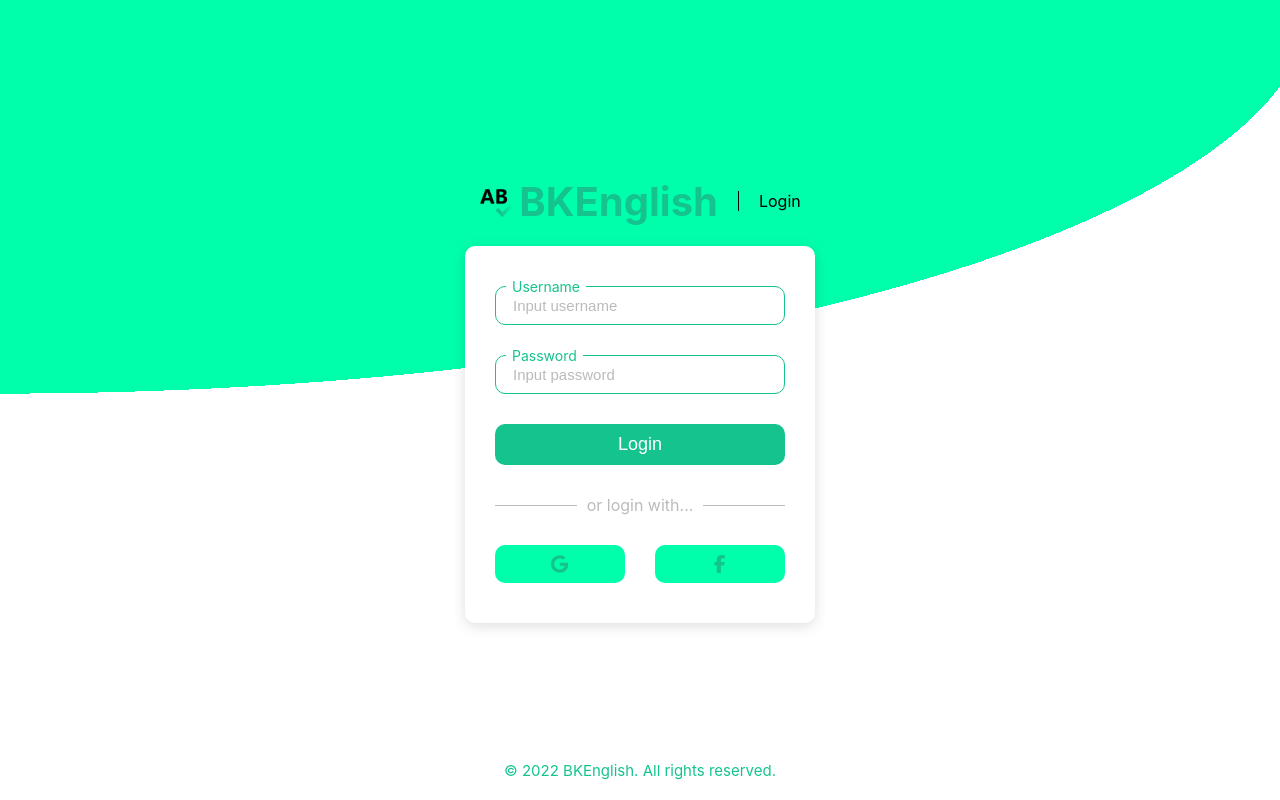
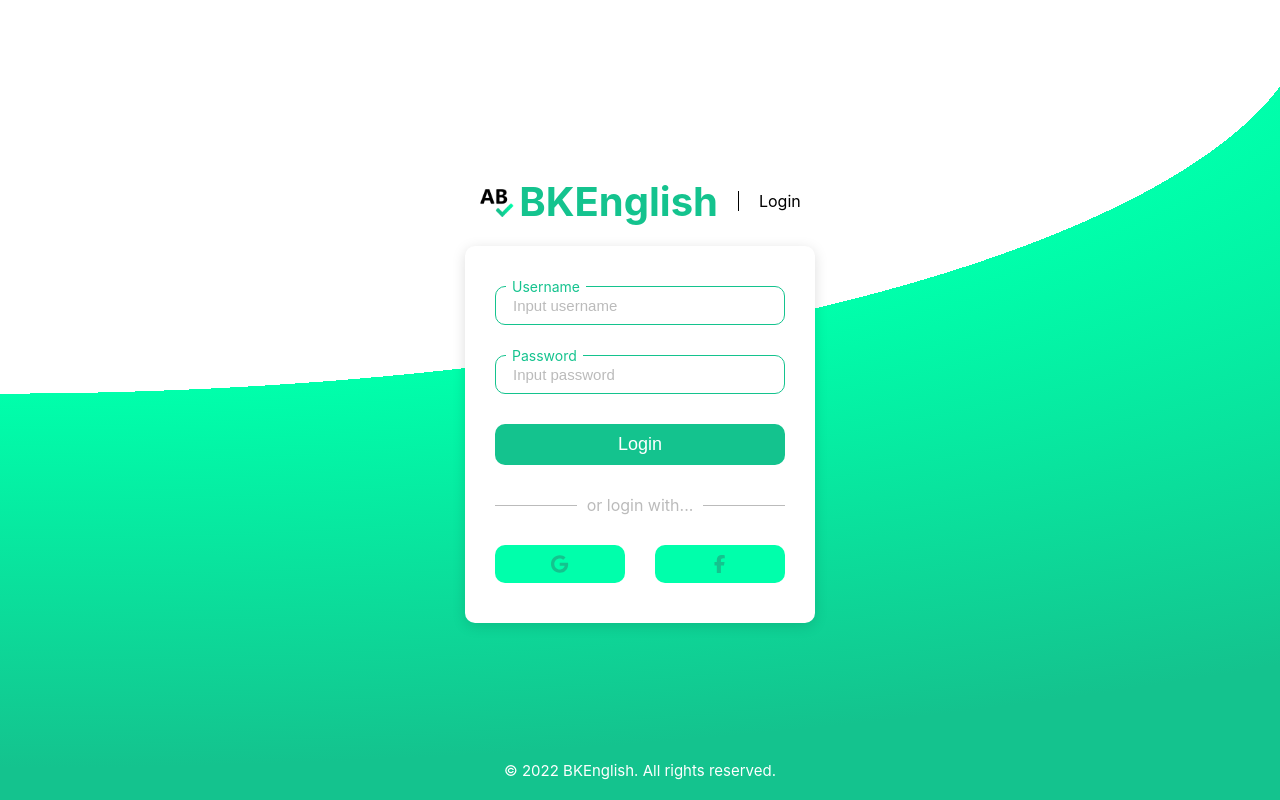
Before and after one commit to nguyend-nam/bke-frontend, a Next.js app: page /login in a window 1280 px wide. Built offline with nearby package versions, Linux system fonts and the light colour scheme.

Commit message:
chore: change color for login page

```diff
--- a/pages/login.js
+++ b/pages/login.js
@@ -18,12 +18,16 @@ const LogoWrapper = styled.div`
   display: flex;
   align-items: center;
   margin-bottom: 20px;
-  & > h1 {
-  }
   & > span {
     border-left: 1px solid ${theme.colors.black};
-    padding-left: 20px;
-    margin-left: 20px;
+    ${media.lg} {
+      padding-left: 20px;
+    }
+    padding-left: 10px;
+    ${media.lg} {
+      margin-left: 20px;
+    }
+    margin-left: 10px;
     color: ${theme.colors.black};
   }
 `;
@@ -40,14 +44,16 @@ const LoginContainer = styled.div`
   ${media.lg} {
     background-image: radial-gradient(
       125% 60% at top left,
+      ${theme.colors.white} 82%,
       ${theme.colors.greenLime} 82%,
-      ${theme.colors.white} 82%
+      ${theme.colors.green700} 160%
     );
   }
   background-image: radial-gradient(
     150% 45% at top left,
+    ${theme.colors.white} 82%,
     ${theme.colors.greenLime} 82%,
-    ${theme.colors.white} 82%
+    ${theme.colors.green700} 160%
   );
 `;
 
@@ -121,7 +127,7 @@ const Copyright = styled.span`
     font-size: 15px;
   }
   font-size: 14px;
-  color: ${theme.colors.green700};
+  color: ${theme.colors.white};
 `;
 
 export default function Login() {
```
